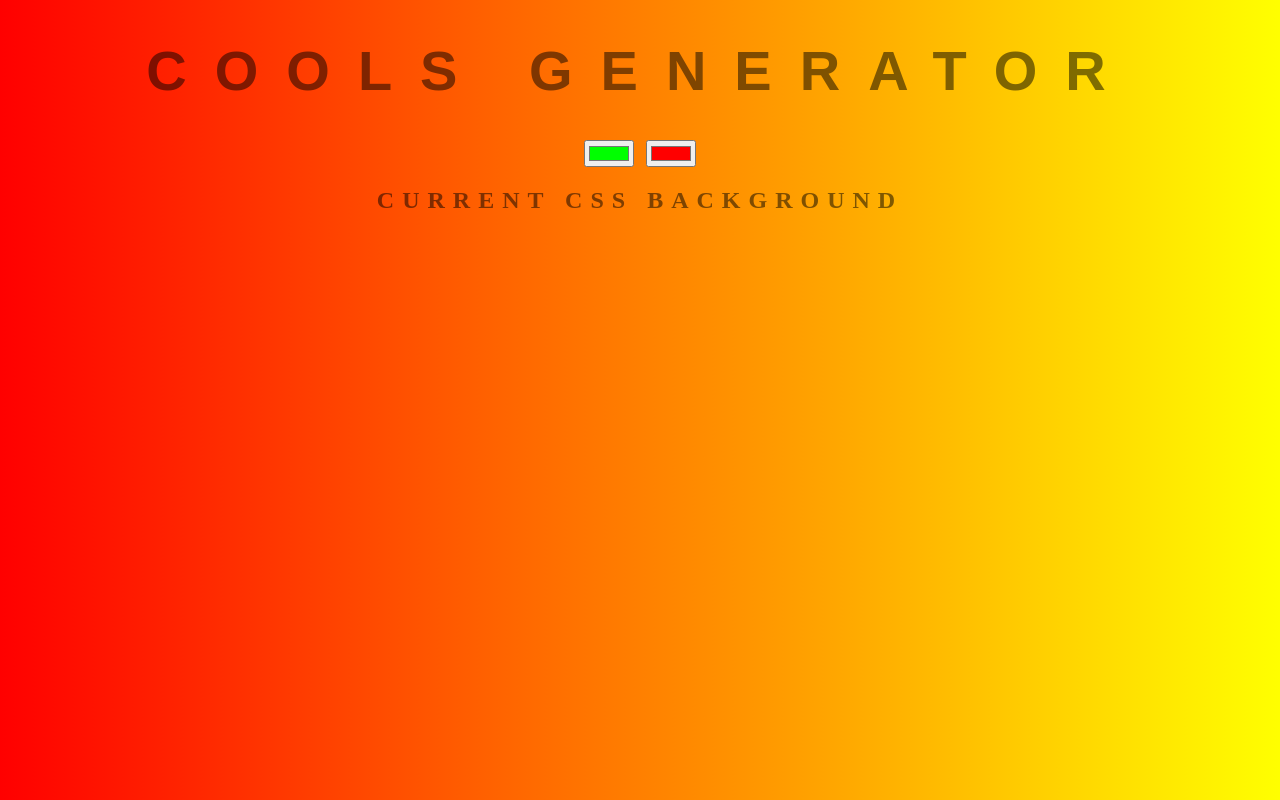
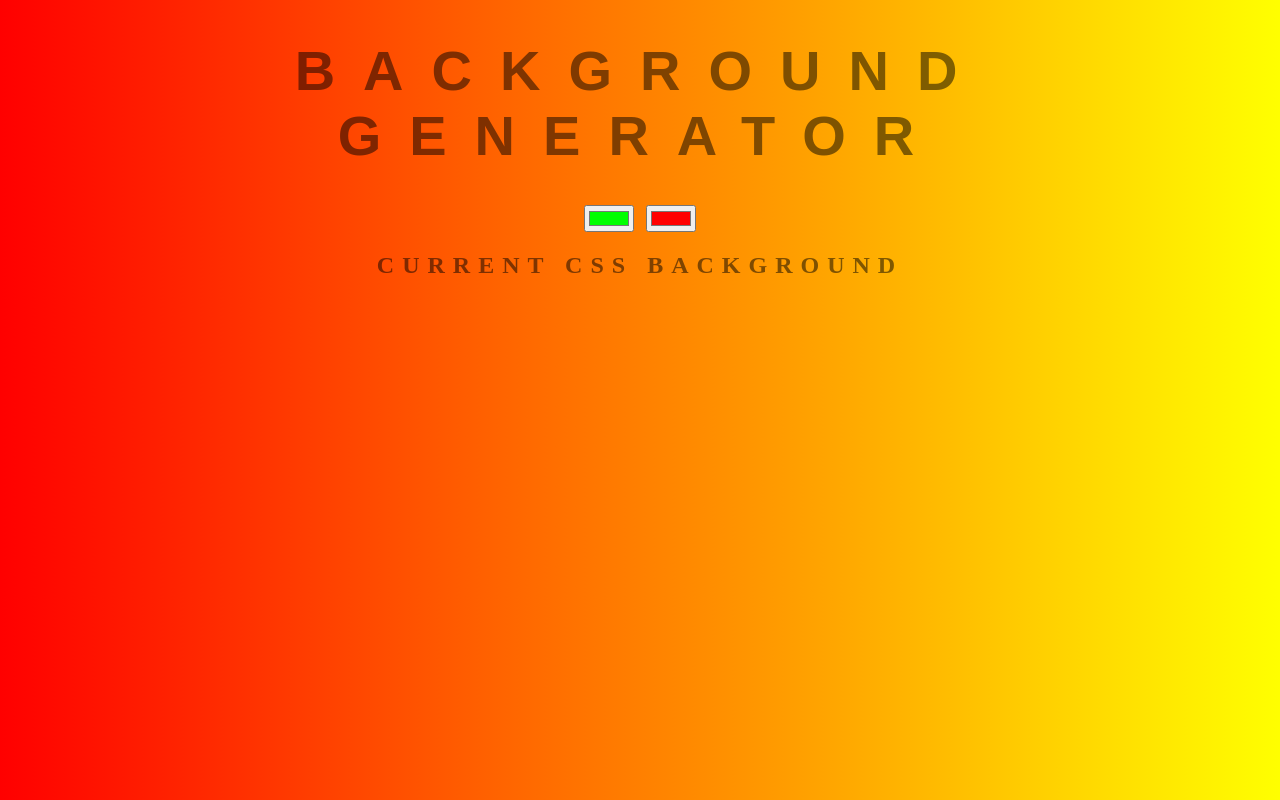
Before and after one commit to saaranshkaul/layout, a plain HTML site: page index.html in a window 1280 px wide. Drawn offline with Linux system fonts and the light colour scheme.

Commit message:
good changeeeeeeiiiiiii

```diff
--- a/index.html
+++ b/index.html
@@ -5,7 +5,7 @@
 	<link rel="stylesheet" type="text/css" href="style.css">
 </head>
 <body id="gradient">
-	<h1>cools Generator</h1>
+	<h1>background Generator</h1>
 	<input class="color1" type="color" name="color1" value="#00ff00">
 	<input class="color2" type="color" name="color2" value="#ff0000">
 	<h2>Current CSS Background</h2>
```
Also changed, not shown: 2 other files.
